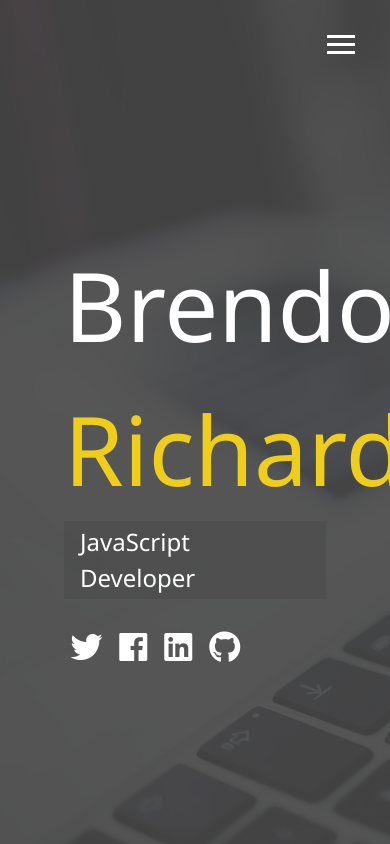
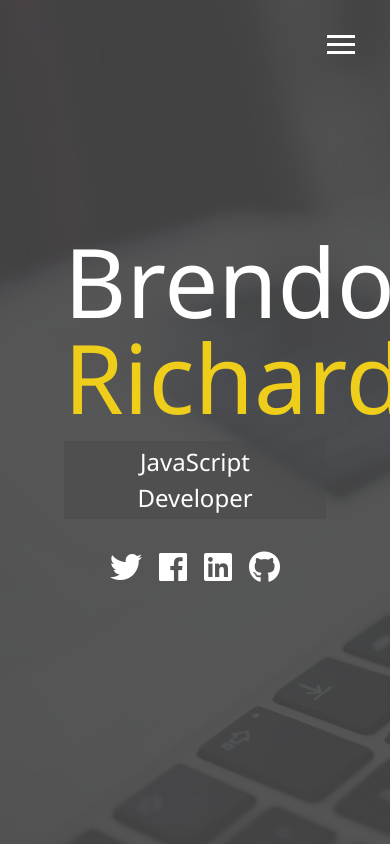
Before and after one commit to Brendon1911/portfolio, a website: page dist/index.html in a window 390 px wide. Drawn offline with Linux system fonts and the light colour scheme.

Commit message:
Add media queries and make menu overlay responsive

```diff
--- a/scss/_config.scss
+++ b/scss/_config.scss
@@ -28,3 +28,28 @@ $background-opacity: 0.9;
     }
   }
 }
+
+// Media Query Mixins
+@mixin mediaSm {
+  @media screen and (max-width: 500px) {
+    @content;
+  }
+}
+
+@mixin mediaMd {
+  @media screen and (max-width: 768px) {
+    @content;
+  }
+}
+
+@mixin mediaLg {
+  @media screen and (min-width: 769px) and (max-width: 1170px) {
+    @content;
+  }
+}
+
+@mixin mediaXl {
+  @media screen and (min-width: 1171px) {
+    @content;
+  }
+}
--- /dev/null
+++ b/scss/_mobile.scss
@@ -0,0 +1,57 @@
+// Wiescreens
+@include mediaXl {
+
+}
+
+// Desktops & Laptops
+@include mediaLg {
+
+}
+
+// Tablets & Small Laptops
+@include mediaMd {
+  main {
+    align-items: center;
+    text-align: center;
+
+    .lg-heading {
+      line-height: 1;
+      margin-bottom: 1rem;
+    }
+  }
+
+  ul.menu-nav,
+  div.menu-branding {
+    float: none;
+    width: 100%;
+    min-height: 0;
+
+    &.show {
+      transform: translate3d(0, 0, 0);
+    }
+  }
+
+  .menu-nav {
+    height: 75vh;
+    transform: translate3d(-100%, 0, 0);
+    font-size: 24px;
+  }
+
+  .menu-branding {
+    height: 25vh;
+    transform: translate3d(100%, 0, 0);
+
+    .portrait {
+      background: url(../img/portrait_small.jpg);
+      width: 150px;
+      height: 150px;
+    }
+  }
+}
+
+// Smartphones
+@include mediaSm {
+  main#home h1 {
+    margin-top: 10vh;
+  }
+}
--- a/scss/main.scss
+++ b/scss/main.scss
@@ -1,5 +1,6 @@
 @import 'config';
 @import 'menu';
+@import 'mobile';
 
 * {
   box-sizing: border-box;
```
Also changed, not shown: dist/css/main.css, dist/img/portrait_small.jpg (added).
